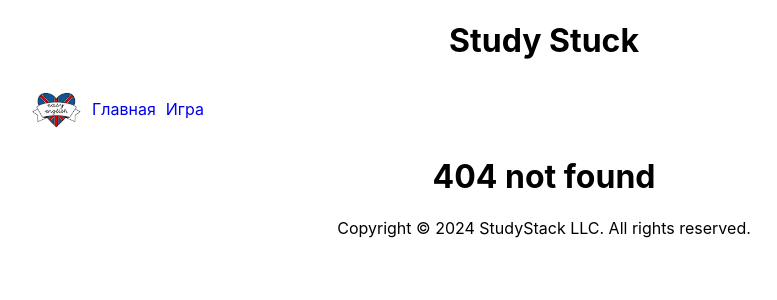
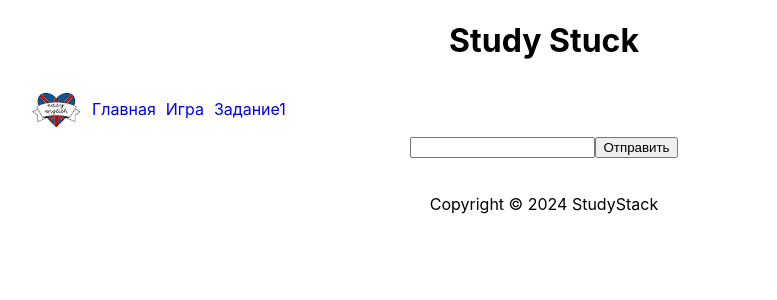
Before and after one commit to Anna-Lazakovich/WordGym, a React (Create React App) app: page /task1week28 in a window 1280 px wide. Before the commit this address had no page. Shown: the top 300 px of the page, without its empty margins (96-873 px from the left). Built offline with nearby package versions, Linux system fonts and the light colour scheme.

Commit message:
input - controlled component

```diff
--- a/src/App.js
+++ b/src/App.js
@@ -5,6 +5,7 @@
 import Footer from './component/footer/Footer';
 import SetOfCard from './component/setOfCard/SetOfCard';
 import Missing from './component/missing/Missing';
+import Task1Week28 from './component/task1week28/Task1Week28';
 import {BrowserRouter as Router, Routes, Route} from "react-router-dom";
 
 
@@ -20,6 +21,7 @@
         <Routes>
           <Route path="/main" element={<ListOfWords />} />
           <Route path="/game" element={<SetOfCard />} />
+          <Route path="/task1week28" element={<Task1Week28 />} />
           <Route path="*" element={<Missing />} />
         </Routes>
         <Footer />
--- a/src/component/footer/Footer.jsx
+++ b/src/component/footer/Footer.jsx
@@ -2,8 +2,9 @@
 
 function Footer() {
     return (
-      <footer>
-        Copyright © 2024 StudyStack LLC.  All rights reserved.
+      <footer className='footer'>
+        <br />
+        Copyright © 2024 StudyStack
       </footer>
     );
   }
--- a/src/component/footer/Footer.module.css
+++ b/src/component/footer/Footer.module.css
@@ -0,0 +1,3 @@
+.footer {
+  flex-shrink: 0;
+}
--- a/src/component/menu/Menu.jsx
+++ b/src/component/menu/Menu.jsx
@@ -10,6 +10,7 @@
         <Link className={style.link} to='/'></Link>
         <Link className={style.link} to='/main'>Главная </Link>
         <Link className={style.link} to='/game'>Игра </Link>
+        <Link className={style.link} to='/task1week28'>Задание1 </Link>
       </nav>
     </div>
   );
--- /dev/null
+++ b/src/component/task1week28/Task1Week28.jsx
@@ -0,0 +1,29 @@
+import styles from './Task1Week28.module.css';
+import { useState, React } from "react";
+
+function Task1Week28() {
+const [text, setText] = useState('')
+const [result, setResult] = useState('')
+
+const handleClick = (e) => {
+  e.preventDefault()
+  setText(e.target.value)
+  setResult(text.toUpperCase())
+}
+
+  return (
+    <form className={styles.form}>
+    <input
+    type='text'
+    required
+    value={text}
+    onChange={(e) => setText(e.target.value)}
+    />
+    <button onClick={handleClick}>Отправить
+    </button>
+    <p>{result}</p>
+    </form>
+  );
+}
+
+export default Task1Week28;
--- /dev/null
+++ b/src/component/task1week28/Task1Week28.module.css
@@ -0,0 +1,3 @@
+.form {
+  border: red;
+}
```
